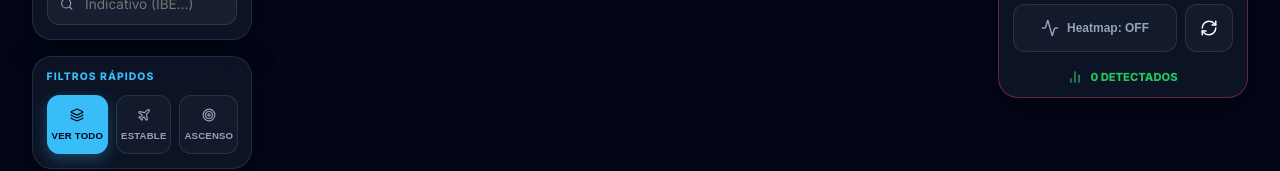
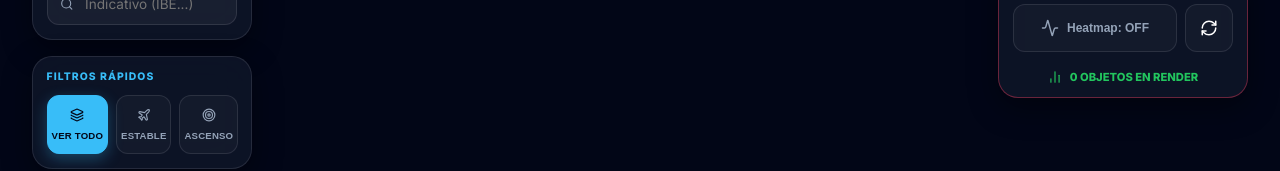
Before and after one commit to Alejndromaldonado/LiveFlightTrackerGlobe, a React (Vite) app: page / in a window 1280 px wide. Shown: the part 168-339 px from the top of the page. Built offline with nearby package versions, Linux system fonts and the light colour scheme; no server answers.

Commit message:
Final Polish: Updated radar count label and number formatting

```diff
--- a/src/components/QuickActions.jsx
+++ b/src/components/QuickActions.jsx
@@ -28,7 +28,7 @@ const QuickActions = ({
 
         <div className="detection-count-badge">
           <BarChart2 size={14} />
-          <span>{flightCount} Detectados</span>
+          <span>{flightCount.toLocaleString()} OBJETOS EN RENDER</span>
         </div>
       </div>
     </div>
```
